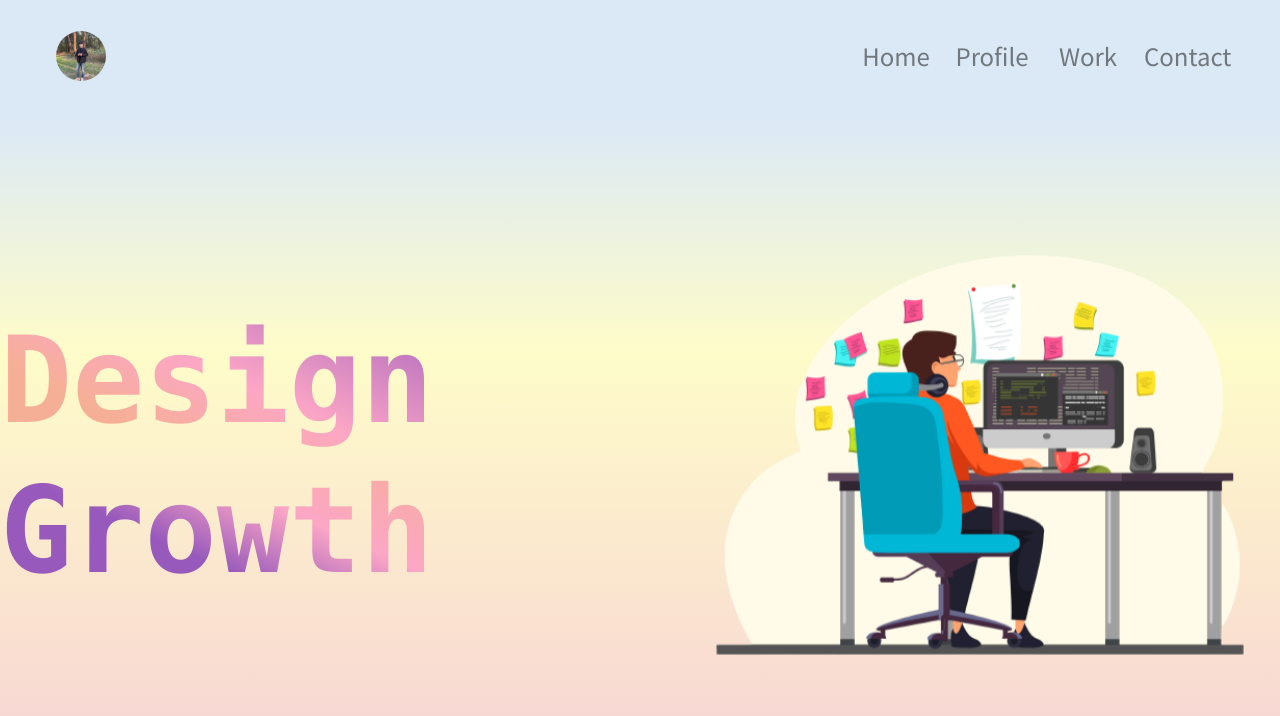
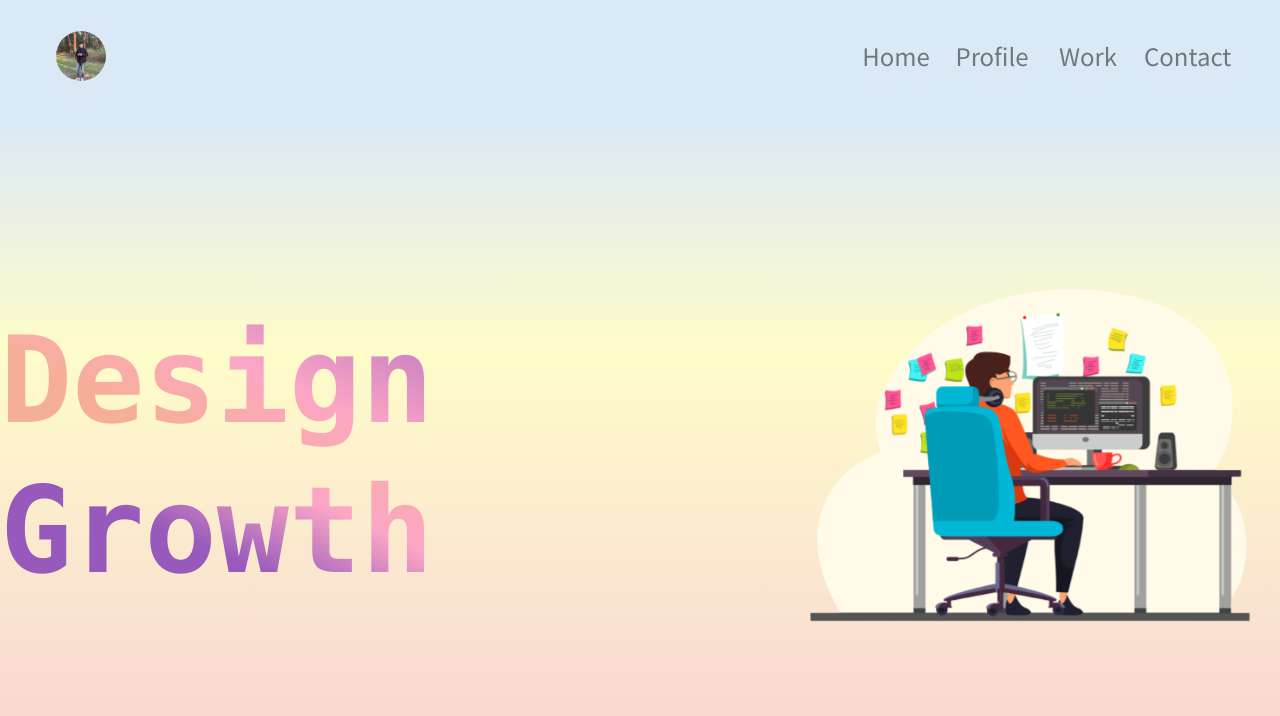
Before and after one commit to lbw3973/portfolio, a Next.js app: page /title in a window 1280 px wide. Shown: the top 716 px of the page. Built offline with nearby package versions, Linux system fonts and the light colour scheme.

Commit message:
Feat: title 크기 수정

```diff
--- a/src/app/title/page.tsx
+++ b/src/app/title/page.tsx
@@ -4,15 +4,15 @@ import titleImage from "/public/assets/images/titleImage.png";
 
 function Title() {
   return (
-    <section className="h-[100vh] pt-28">
+    <section className="h-[100vh] pt-28 min-w-[1000px]">
       <div className="h-full flex items-center">
-        <div className="min-w-[600px] w-full">
+        <div className="w-full">
           <hgroup className="font-mono font-bold">
             <h2 className="text-[120px] text-transparent bg-title-First bg-clip-text leading-tight">Design</h2>
             <h2 className="text-[120px] text-transparent bg-title-Second bg-clip-text leading-tight">Growth</h2>
           </hgroup>
         </div>
-        <div className="min-w-[600px]">
+        <div className="min-w-[500px]">
           <Image src={titleImage} alt="titleImage" width={600} height={600} className="animate-cloud" />
         </div>
       </div>
```
